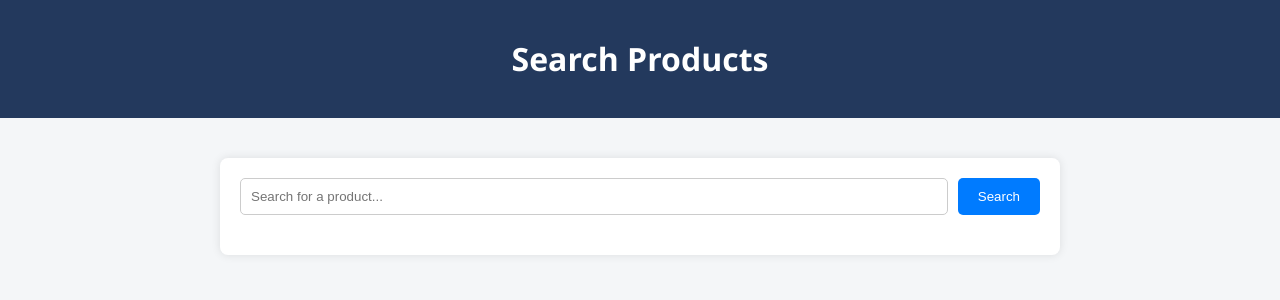
After one commit to MaddoxHodges/SE_E-Commerce_Project, a Django app: page /searchProducts/ in a window 1280 px wide. The commit adds this page. Shown: the top 300 px of the page. Run offline with Django 5.2, Linux system fonts and the light colour scheme.

Commit message:
searching through products is implemented inside the buyerHome

```diff
--- a/letsLearn/letsLearn/urls.py
+++ b/letsLearn/letsLearn/urls.py
@@ -67,4 +67,7 @@ urlpatterns = [
     path('buyerHome/', views.buyerHome),
 
     path('newAdmin/', views.newAdmin),
+
+    path("searchProducts/", views.searchProducts),
+
 ]
--- a/letsLearn/letsLearn/views.py
+++ b/letsLearn/letsLearn/views.py
@@ -5,6 +5,7 @@ from django.shortcuts import redirect, render
 from django.template import loader
 from django.contrib.auth import authenticate, login as auth_login
 from datetime import datetime
+from django.db.models import Q
 import math
 
 from letsLearn.models import Product
@@ -312,14 +313,22 @@ def productViewer(request):
     products = Product.objects.all()
     context = {'products': products}
     return render(request, 'productViewer.html', context)
-def productPage(request):
-    query = request.GET.get('q', '')
+def searchProducts(request):
+    query = request.GET.get('q', '').strip()
+    products = []
+
     if query:
-        products = Product.objects.filter(
-            Q(title__icontains=query) | Q(description__icontains=query)
-        )
+
+        products = Product.objects.filter(title__icontains=query)
+
+        if not products.exists():
+            products = Product.objects.filter(description__icontains=query)
     else:
-        products = Product.objects.all
+        products = Product.objects.all()
 
-    context = {'products': products, 'query': query}
-    return render(request, 'productPage.html', context)
+    context = {
+        'products': products,
+        'query': query,
+        'search_performed': bool(query),
+    }
+    return render(request, 'searchProducts.html', context)
--- a/letsLearn/templates/buyerHome.html
+++ b/letsLearn/templates/buyerHome.html
@@ -95,6 +95,10 @@
     <a href="/marketplace">Marketplace</a>
     <a href="/logout">Logout</a>
     <a href="/createProfile">Create a New Profile</a>
+    <a href="/productViewer/">View Products</a>
+    <a href="/searchProducts/">Search Products</a>
+
+
   </nav>
 
   <main>
--- /dev/null
+++ b/letsLearn/templates/searchProducts.html
@@ -0,0 +1,84 @@
+<!DOCTYPE html>
+<html lang="en">
+<head>
+  <meta charset="UTF-8">
+  <title>Search Products</title>
+  <style>
+    body {
+      font-family: "Segoe UI", sans-serif;
+      background-color: #f4f6f8;
+      margin: 0;
+      padding: 0;
+    }
+    header {
+      background-color: #23395d;
+      color: white;
+      text-align: center;
+      padding: 1rem;
+    }
+    main {
+      max-width: 800px;
+      margin: 40px auto;
+      background: #fff;
+      padding: 20px;
+      border-radius: 8px;
+      box-shadow: 0 0 10px rgba(0,0,0,0.1);
+    }
+    form {
+      display: flex;
+      gap: 10px;
+      margin-bottom: 20px;
+    }
+    input[type="text"] {
+      flex: 1;
+      padding: 10px;
+      border-radius: 5px;
+      border: 1px solid #ccc;
+    }
+    button {
+      background-color: #007bff;
+      border: none;
+      color: white;
+      padding: 10px 20px;
+      border-radius: 5px;
+      cursor: pointer;
+    }
+    button:hover {
+      background-color: #0056b3;
+    }
+    .product {
+      padding: 10px 0;
+      border-bottom: 1px solid #ddd;
+    }
+    .product:last-child {
+      border-bottom: none;
+    }
+  </style>
+</head>
+<body>
+  <header>
+    <h1>Search Products</h1>
+  </header>
+  <main>
+    <form method="get" action="/searchProducts/">
+      <input type="text" name="q" placeholder="Search for a product..." value="{{ query }}">
+      <button type="submit">Search</button>
+    </form>
+
+    {% if search_performed %}
+      {% if products %}
+        {% for product in products %}
+          <div class="product">
+            <h3>{{ product.title }}</h3>
+            <p>{{ product.description }}</p>
+            <p><strong>Price:</strong> ${{ product.price_cents }}</p>
+            <a href="/details?product_id={{ product.id }}">View Details →</a>
+          </div>
+        {% endfor %}
+      {% else %}
+        <p>No matching products found.</p>
+      {% endif %}
+    {% endif %}
+  </main>
+</body>
+</html>
```
